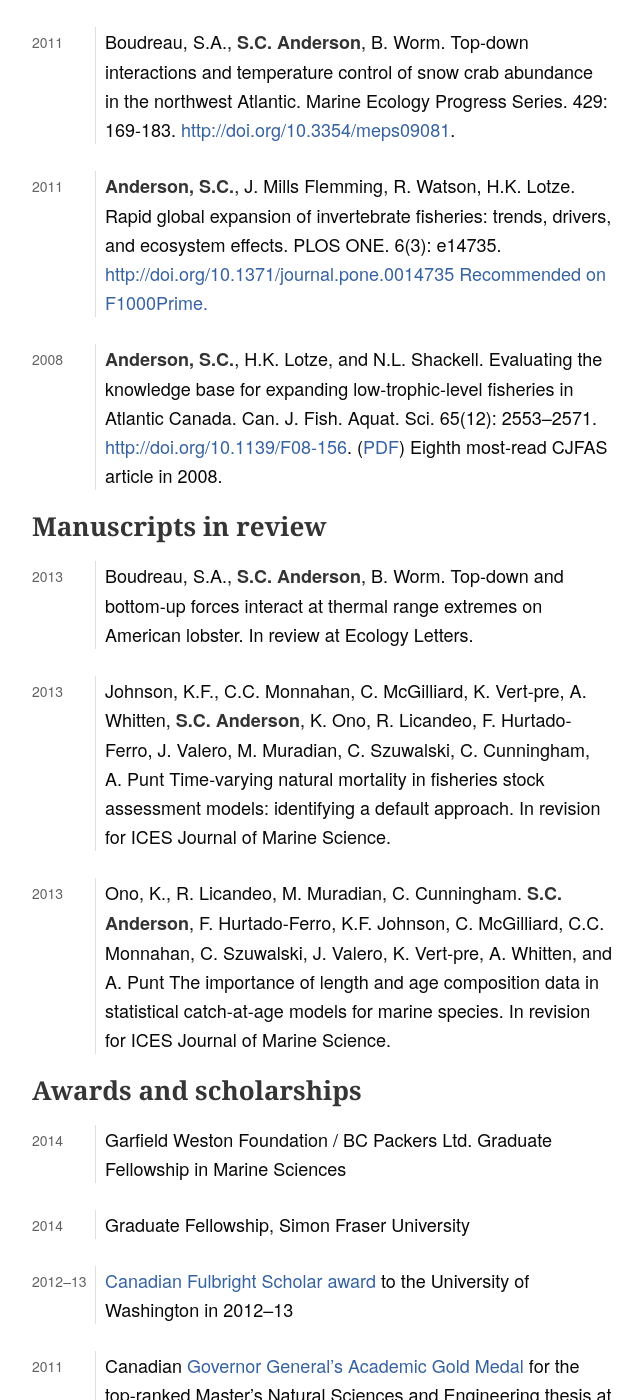
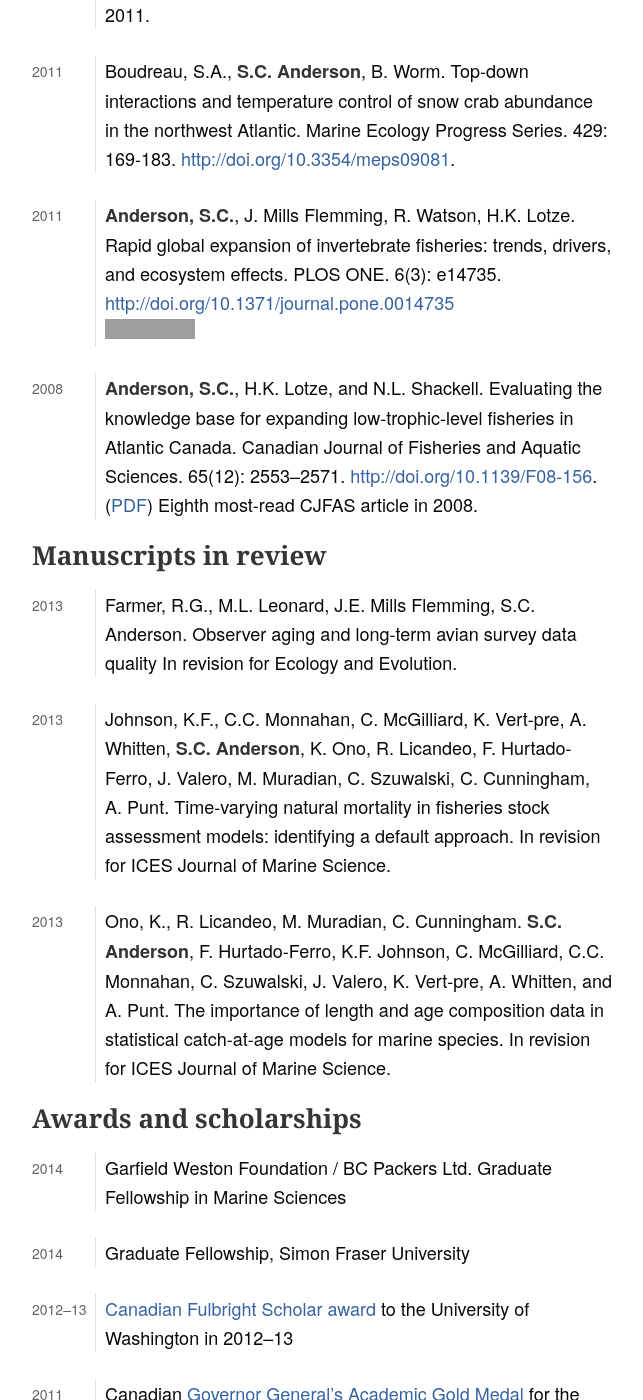
Before and after one commit to seananderson/seananderson.ca, a Jekyll site: the page built from cv.html, in a window 1280 px wide and 1400 px high, scrolled down 2514 px. Shown: the whole window, without its empty margins (318-961 px from the left). Built offline with Jekyll 4.4.1, drawn with Linux system fonts in a browser that asks for light colours; Markdown is read by kramdown in place of the engine named in the settings; comment, search, counter and statistics services are not loaded; some of the changed text lies outside the part shown; grey boxes are pictures that could not be loaded.

Commit message:
Update CV

```diff
--- a/cv.html
+++ b/cv.html
@@ -22,10 +22,12 @@
 <h1 id="publications">Publications</h1>
 <dl>
 <dt>2013</dt>
-<dd><p>O’Regan, S.M., W.J. Palen, <strong>S.C. Anderson</strong>. Climate warming mediates negative impacts of rapid pond drying for three amphibian species. In press at Ecology. <a href="http://doi.org/10.1890/13-0916.1">http://doi.org/10.1890/13-0916.1</a>.</p>
+<dd><p>O’Regan, S.M., W.J. Palen, <strong>S.C. Anderson</strong>. Climate warming mediates negative impacts of rapid pond drying for three amphibian species. In press at Ecology. <a href="http://doi.org/10.1890/13-0916.1">http://doi.org/10.1890/13-0916.1</a>. <!--<div class='altmetric-embed' data-badge-type='1' data-doi="10.1890/13-0916.1"></div>--> <a href="http://f1000.com/prime/718158688?bd=1" target="_blank"><img
+ src="http://cdn.f1000.com.s3.amazonaws.com/images/badges/badgef1000.gif"
+ alt="Access the recommendation on F1000Prime" id="bg" /></a></p>
 </dd>
 <dt>2013</dt>
-<dd><p>Artelle K.A., <strong>S.C. Anderson</strong>, A.B. Cooper, Paul C. Paquet, J.D. Reynolds, C.T. Darimont. Confronting uncertainty in wildlife management: performance of grizzly bear management in British Columbia, Canada. In press at PLOS ONE.</p>
+<dd><p>Artelle K.A., <strong>S.C. Anderson</strong>, A.B. Cooper, Paul C. Paquet, J.D. Reynolds, C.T. Darimont. Confronting uncertainty in wildlife management: performance of grizzly bear management in British Columbia, Canada. PLOS ONE. 8(11): e78041. <a href="http://doi.org/10.1371/journal.pone.0078041">http://doi.org/10.1371/journal.pone.0078041</a> <!--<div class='altmetric-embed' data-badge-type='1' data-doi="10.1371/journal.pone.0078041"></div>--></p>
 </dd>
 <dt>2013</dt>
 <dd><p>Favaro, B., D.C. Braun, <strong>Earth2Ocean Research Derby</strong>. The ‘Research Derby’: A pressure cooker for creative collaborative science. Ideas in Ecology and Evolution. 6: 40-46. <a href="http://doi.org/10.4033/iee.2013.6.9.n">http://doi.org/10.4033/iee.2013.6.9.n</a></p>
@@ -58,22 +60,24 @@
 <dd><p>Boudreau, S.A., <strong>S.C. Anderson</strong>, B. Worm. Top-down interactions and temperature control of snow crab abundance in the northwest Atlantic. Marine Ecology Progress Series. 429: 169-183. <a href="http://doi.org/10.3354/meps09081">http://doi.org/10.3354/meps09081</a>.</p>
 </dd>
 <dt>2011</dt>
-<dd><p><strong>Anderson, S.C.</strong>, J. Mills Flemming, R. Watson, H.K. Lotze. Rapid global expansion of invertebrate fisheries: trends, drivers, and ecosystem effects. PLOS ONE. 6(3): e14735. <a href="http://doi.org/10.1371/journal.pone.0014735">http://doi.org/10.1371/journal.pone.0014735</a> <a href="http://f1000.com/prime/9542957">Recommended on F1000Prime.</a></p>
+<dd><p><strong>Anderson, S.C.</strong>, J. Mills Flemming, R. Watson, H.K. Lotze. Rapid global expansion of invertebrate fisheries: trends, drivers, and ecosystem effects. PLOS ONE. 6(3): e14735. <a href="http://doi.org/10.1371/journal.pone.0014735">http://doi.org/10.1371/journal.pone.0014735</a><br /> <a href="http://f1000.com/prime/9542957?bd=1" target="_blank"><img
+ src="http://cdn.f1000.com.s3.amazonaws.com/images/badges/badgef1000.gif"
+ alt="Access the recommendation on F1000Prime" id="bg" /></a></p>
 </dd>
 <dt>2008</dt>
-<dd><p><strong>Anderson, S.C.</strong>, H.K. Lotze, and N.L. Shackell. Evaluating the knowledge base for expanding low-trophic-level fisheries in Atlantic Canada. Can. J. Fish. Aquat. Sci. 65(12): 2553–2571. <a href="http://doi.org/10.1139/F08-156">http://doi.org/10.1139/F08-156</a>. (<a href="http://seananderson.ca/papers/Anderson_etal_2008_knowledge.pdf">PDF</a>) Eighth most-read CJFAS article in 2008.</p>
+<dd><p><strong>Anderson, S.C.</strong>, H.K. Lotze, and N.L. Shackell. Evaluating the knowledge base for expanding low-trophic-level fisheries in Atlantic Canada. Canadian Journal of Fisheries and Aquatic Sciences. 65(12): 2553–2571. <a href="http://doi.org/10.1139/F08-156">http://doi.org/10.1139/F08-156</a>. (<a href="http://seananderson.ca/papers/Anderson_etal_2008_knowledge.pdf">PDF</a>) Eighth most-read CJFAS article in 2008.</p>
 </dd>
 </dl>
 <h1 id="manuscripts-in-review">Manuscripts in review</h1>
 <dl>
 <dt>2013</dt>
-<dd><p>Boudreau, S.A., <strong>S.C. Anderson</strong>, B. Worm. Top-down and bottom-up forces interact at thermal range extremes on American lobster. In review at Ecology Letters.</p>
+<dd><p>Farmer, R.G., M.L. Leonard, J.E. Mills Flemming, S.C. Anderson. Observer aging and long-term avian survey data quality In revision for Ecology and Evolution.</p>
 </dd>
 <dt>2013</dt>
-<dd><p>Johnson, K.F., C.C. Monnahan, C. McGilliard, K. Vert-pre, A. Whitten, <strong>S.C. Anderson</strong>, K. Ono, R. Licandeo, F. Hurtado-Ferro, J. Valero, M. Muradian, C. Szuwalski, C. Cunningham, A. Punt Time-varying natural mortality in fisheries stock assessment models: identifying a default approach. In revision for ICES Journal of Marine Science.</p>
+<dd><p>Johnson, K.F., C.C. Monnahan, C. McGilliard, K. Vert-pre, A. Whitten, <strong>S.C. Anderson</strong>, K. Ono, R. Licandeo, F. Hurtado-Ferro, J. Valero, M. Muradian, C. Szuwalski, C. Cunningham, A. Punt. Time-varying natural mortality in fisheries stock assessment models: identifying a default approach. In revision for ICES Journal of Marine Science.</p>
 </dd>
 <dt>2013</dt>
-<dd><p>Ono, K., R. Licandeo, M. Muradian, C. Cunningham. <strong>S.C. Anderson</strong>, F. Hurtado-Ferro, K.F. Johnson, C. McGilliard, C.C. Monnahan, C. Szuwalski, J. Valero, K. Vert-pre, A. Whitten, and A. Punt The importance of length and age composition data in statistical catch-at-age models for marine species. In revision for ICES Journal of Marine Science.</p>
+<dd><p>Ono, K., R. Licandeo, M. Muradian, C. Cunningham. <strong>S.C. Anderson</strong>, F. Hurtado-Ferro, K.F. Johnson, C. McGilliard, C.C. Monnahan, C. Szuwalski, J. Valero, K. Vert-pre, A. Whitten, and A. Punt. The importance of length and age composition data in statistical catch-at-age models for marine species. In revision for ICES Journal of Marine Science.</p>
 </dd>
 </dl>
 <h1 id="awards-and-scholarships">Awards and scholarships</h1>
```
Also changed, not shown: AndersonCV.txt (+18 -10 lines), cv-pandoc.md (+17 -11 lines), 1 other file.
